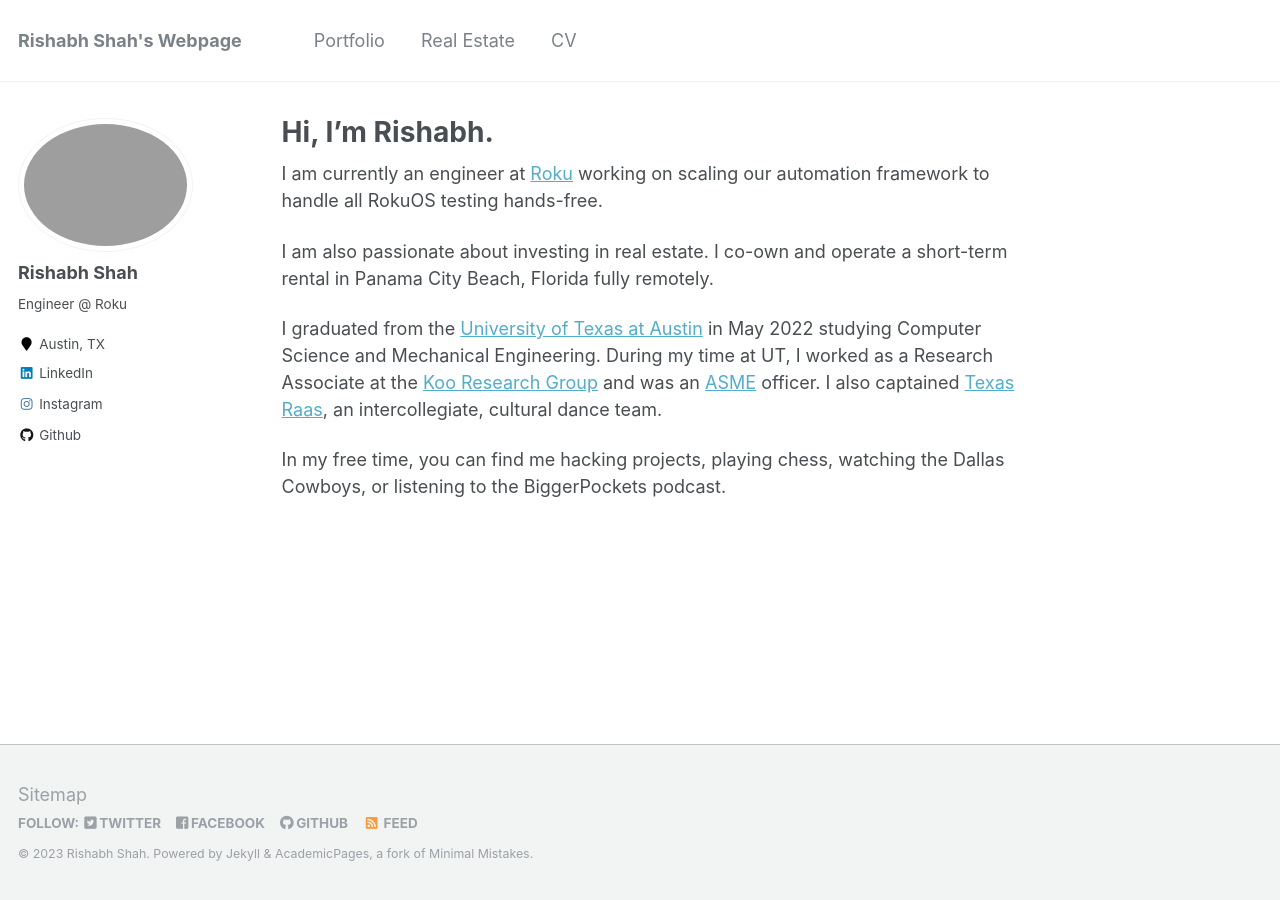
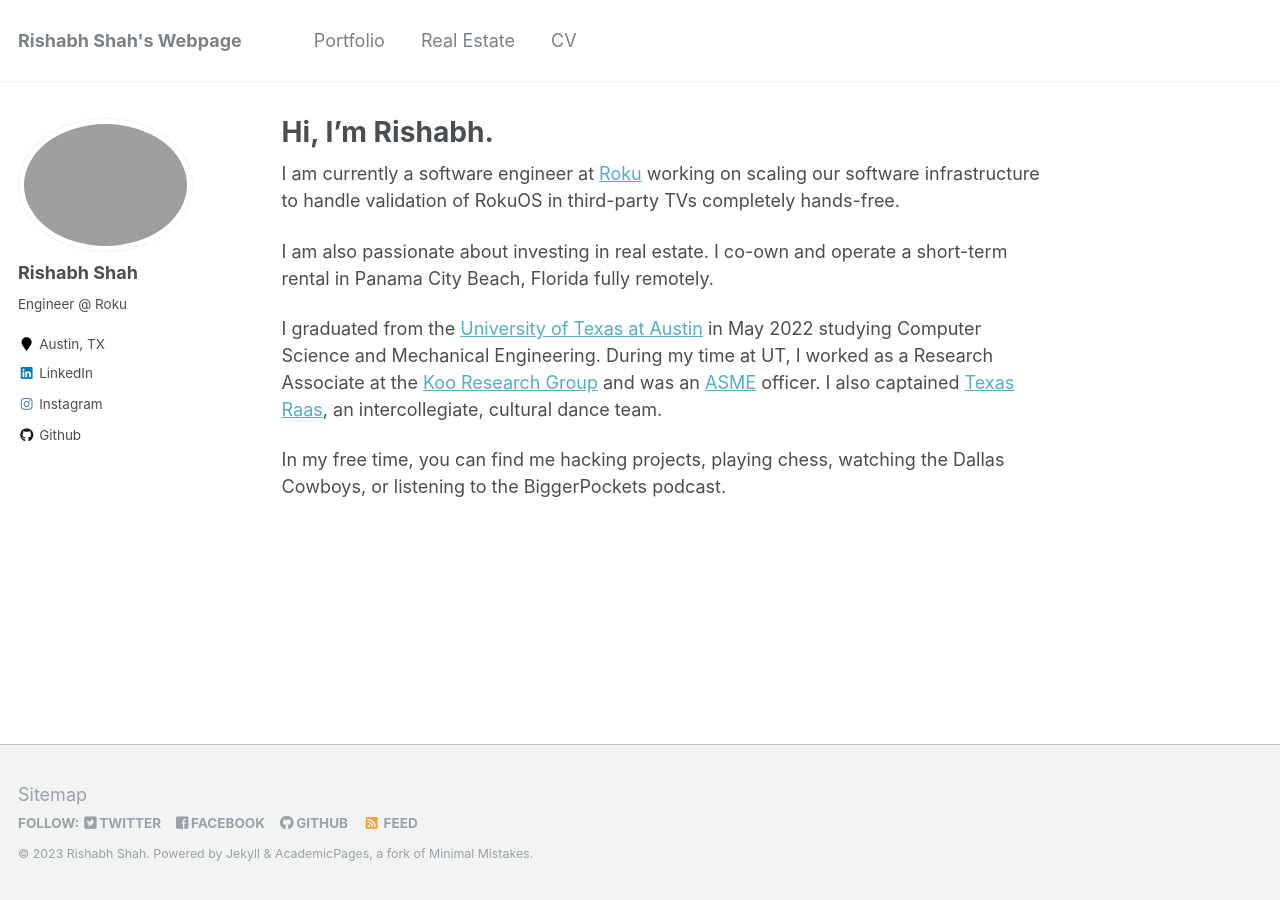
Before and after one commit to shahrishabh7/shahrishabh7.github.io, a Jekyll site: the page built from _pages/about.md, in a window 1280 px wide. Built offline with Jekyll 4.4.1, drawn with Linux system fonts in a browser that asks for light colours.

Commit message:
update about page and resume

```diff
--- a/_pages/about.md
+++ b/_pages/about.md
@@ -8,7 +8,7 @@ redirect_from:
   - /about.html
 ---
 
-I am currently an engineer at [Roku](https://www.roku.com/) working on scaling our automation framework to handle all RokuOS testing hands-free.
+I am currently a software engineer at [Roku](https://www.roku.com/) working on scaling our software infrastructure to handle validation of RokuOS in third-party TVs completely hands-free.
 
 I am also passionate about investing in real estate. I co-own and operate a short-term rental in Panama City Beach, Florida fully remotely.
 
```
Also changed, not shown: 3 other files.
